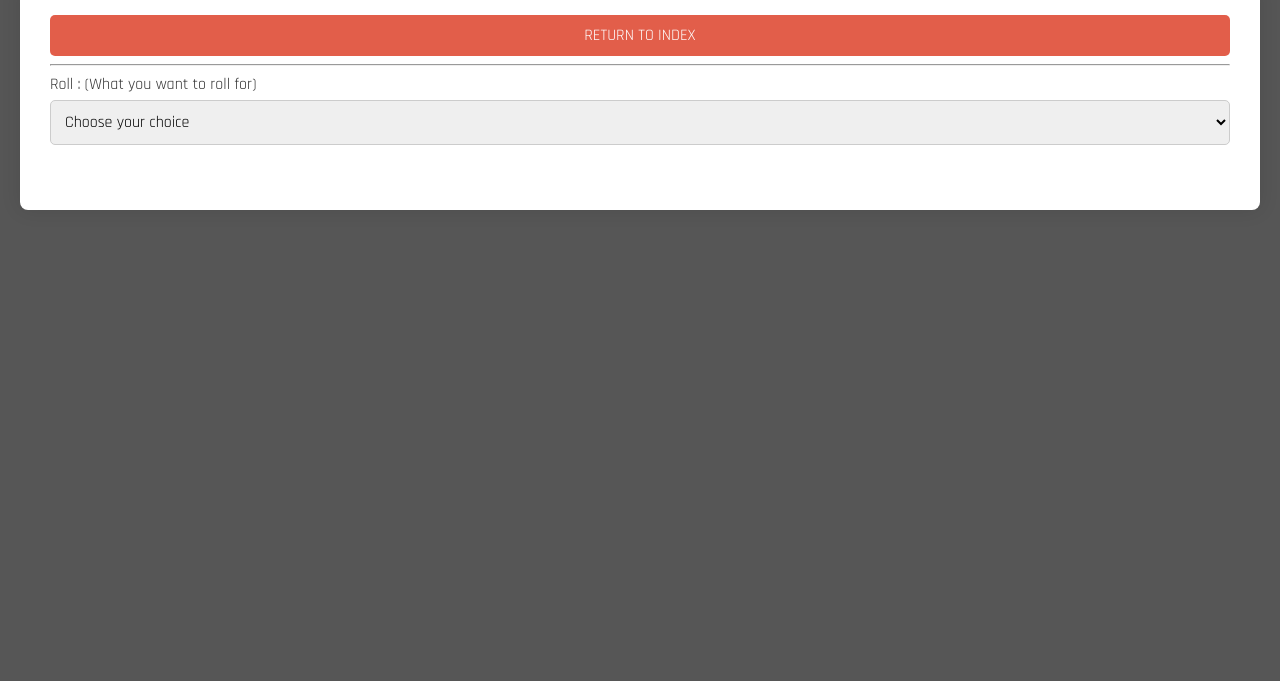
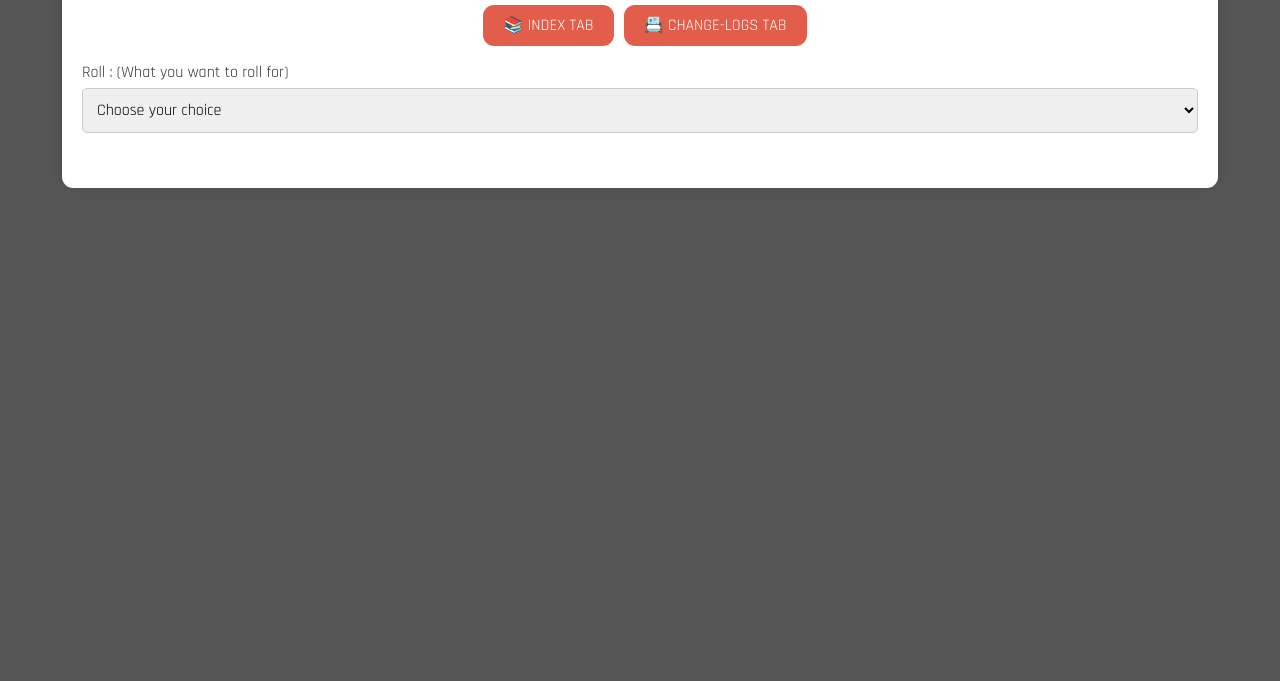
Before and after one commit to Edwyn-Dev/REALM-RNG-FAN-SITE, a plain HTML site: page simulate.html in a window 1280 px wide. Shown: the part 119-800 px from the top of the page. Drawn offline with nearby package versions, Linux system fonts and the light colour scheme.

Commit message:
added change logs

```diff
--- /dev/null
+++ b/assets/css/changelogs.css
@@ -0,0 +1,109 @@
+@font-face {
+  font-family: 'custom';
+  src: url('../fonts/Rajdhani-Regular.ttf');
+}
+
+* {
+  font-family: 'custom';
+}
+
+body {
+  background: rgba(44, 44, 44, 0.80);
+  color: #333;
+  margin: 0;
+  padding: 20px;
+  display: flex;
+  flex-direction: column;
+  gap: 1.5rem;
+  justify-content: center;
+  align-items: center;
+}
+
+.container {
+  display: flex;
+  flex-direction: column;
+  align-items: center;
+  width: 90%;
+  font-size: 20px;
+  margin: 0 auto;
+  padding: 20px;
+  background-color: #ffffff;
+  border-radius: 0.7rem;
+  box-shadow: 0 0 20px rgba(0, 0, 0, 0.1);
+}
+
+h1 {
+  text-align: center;
+  margin-bottom: 20px;
+  color: #e25e4a;
+  text-shadow: 2px 2px 4px rgba(0, 0, 0, 0.1);
+}
+
+.filters {
+  display: flex;
+  flex-direction: column;
+  align-items: center;
+  margin-bottom: 20px;
+  text-align: center;
+}
+
+.sort-btn {
+  padding: 10px 15px;
+  font-size: 16px;
+  margin: 0 5px;
+  border-radius: 0.7rem;
+  border: none;
+  background-color: #e25e4a;
+  color: white;
+  cursor: pointer;
+  transition: background-color 0.3s;
+}
+
+.sort-btn:hover {
+  background-color: #a44435;
+}
+
+.container-otherpage {
+  display: flex;
+  margin-bottom: 1rem;
+}
+
+#changelogs-container {
+  width: 50%;
+  padding: 20px;
+  background-color: #f9f9f9;
+  border-radius: 0.7rem;
+  box-shadow: 0 0 20px rgba(0, 0, 0, 0.1);
+  font-size: 18px;
+}
+
+.changelog-entry {
+  margin-bottom: 20px;
+}
+
+.changelog-entry h2 {
+  font-size: 24px;
+  color: #e25e4a;
+  margin-bottom: 10px;
+}
+
+.changelog-entry p {
+  margin-bottom: 10px;
+}
+
+.changelog-image {
+  width: 400px;
+  height: 200px;
+  border-radius: 1rem;
+}
+
+@media (max-width: 630px) {
+  #changelogs-container {
+    width: 90%;
+  }
+  .changelog-image {
+    width: 100%;
+    height: auto;
+  }
+
+}
--- a/assets/css/index.css
+++ b/assets/css/index.css
@@ -327,3 +327,10 @@ h1 {
   font-size: 18px;
   color: #fff;
 }
+
+
+
+.container-otherpage {
+  display: flex;
+  margin-bottom: 1rem;
+}
--- a/assets/css/simulate.css
+++ b/assets/css/simulate.css
@@ -5,7 +5,6 @@
 
 * {
   font-family: 'custom';
-    box-sizing: border-box;
 }
 
 body {
@@ -15,20 +14,22 @@ body {
   padding: 20px;
   display: flex;
   flex-direction: column;
+  gap: 1.5rem;
   justify-content: center;
   align-items: center;
-    gap: 1.5rem;
 }
 
 .container {
-    background-color: #ffffff;
-    border-radius: 8px;
-    box-shadow: 0 0 20px rgba(0, 0, 0, 0.1);
-    padding: 30px;
-    width: 100%;
   display: flex;
   flex-direction: column;
   align-items: center;
+  width: 90%;
+  font-size: 20px;
+  margin: 0 auto;
+  padding: 20px;
+  background-color: #ffffff;
+  border-radius: 0.7rem;
+  box-shadow: 0 0 20px rgba(0, 0, 0, 0.1);
 }
 
 h1 {
@@ -38,11 +39,34 @@ h1 {
   text-shadow: 2px 2px 4px rgba(0, 0, 0, 0.1);
 }
 
+.container-otherpage {
+  display: flex;
+  gap: 10px;
+}
+
+.sort-btn {
+  padding: 10px 15px;
+  font-size: 16px;
+  margin: 0 5px;
+  border-radius: 0.7rem;
+  border: none;
+  background-color: #e25e4a;
+  color: white;
+  cursor: pointer;
+  transition: background-color 0.3s;
+}
+
+.sort-btn:hover {
+  background-color: #a44435;
+}
+
 .filters {
   width: 100%;
 }
 
+
 .filters form {
+  margin-top: 1rem;
   display: flex;
   flex-direction: column;
   align-items: center;
@@ -107,7 +131,7 @@ button {
   transition: background-color 0.3s, transform 0.3s;
 }
 
-button:hover {
+form button:hover {
   background-color: #a44435;
   transform: translateY(-2px);
 }
--- a/simulate.html
+++ b/simulate.html
@@ -20,9 +20,11 @@
         </div>
     </nav>
     <div class="container">
+        <div class="container-otherpage">
+            <a href="index.html"><button class="sort-btn">📚 INDEX TAB</button></a>
+            <a href="changelogs.html"><button class="sort-btn">📇 CHANGE-LOGS TAB</button></a>
+        </div>
         <div class="filters">
-            <a href="index.html"><button class="sort-btn">RETURN TO INDEX</button></a>
-            <hr>
             <form id="form">
                 <div class="form-part">
                     <label for="roll-choice">Roll :
```
Also changed, not shown: assets/data/changelogs.json (added, +30 -0 lines), assets/js/changelogs.js (added, +50 -0 lines), assets/js/loadingScreen.js (+4 -3 lines), changelogs.html (added, +39 -0 lines), index.html (+4 -2 lines), assets/img/changelogs/update1/update1-emote.png (added), assets/img/changelogs/update1/update1-leaderboard.png (added), assets/img/changelogs/update1/update1-luckzone.png (added), assets/img/changelogs/update1/update1-zeus.png (added). Lines whose indentation alone changed are shown as unchanged.
